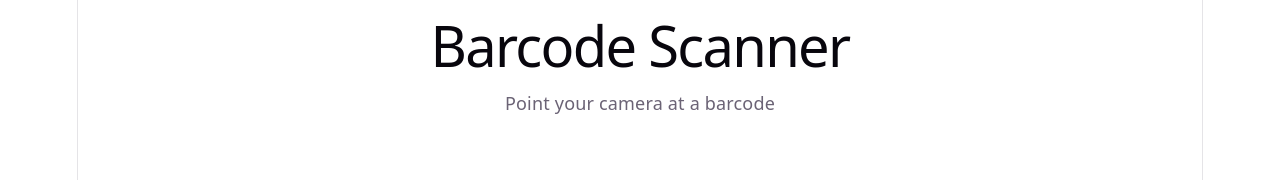
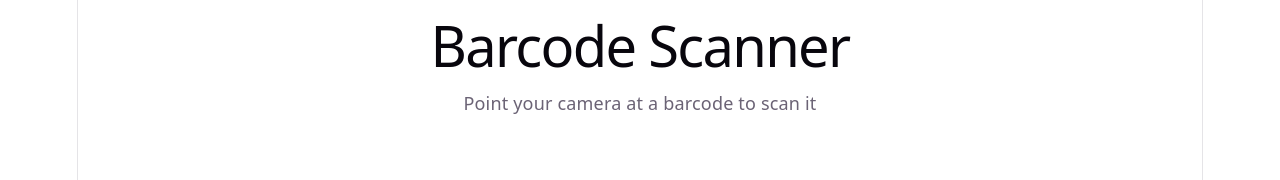
Before and after one commit to reioliveros/barcode-scanner, a React (Vite) app: page / in a window 1280 px wide. Shown: the top 180 px of the page. Built offline with nearby package versions, Linux system fonts and the light colour scheme.

Commit message:
Update paragraph text

```diff
--- a/src/App.jsx
+++ b/src/App.jsx
@@ -5,7 +5,7 @@ function App() {
   return (
     <div>
       <h1>Barcode Scanner</h1>
-      <p>Point your camera at a barcode</p>
+      <p>Point your camera at a barcode to scan it</p>
     </div>
   )
 }
```
